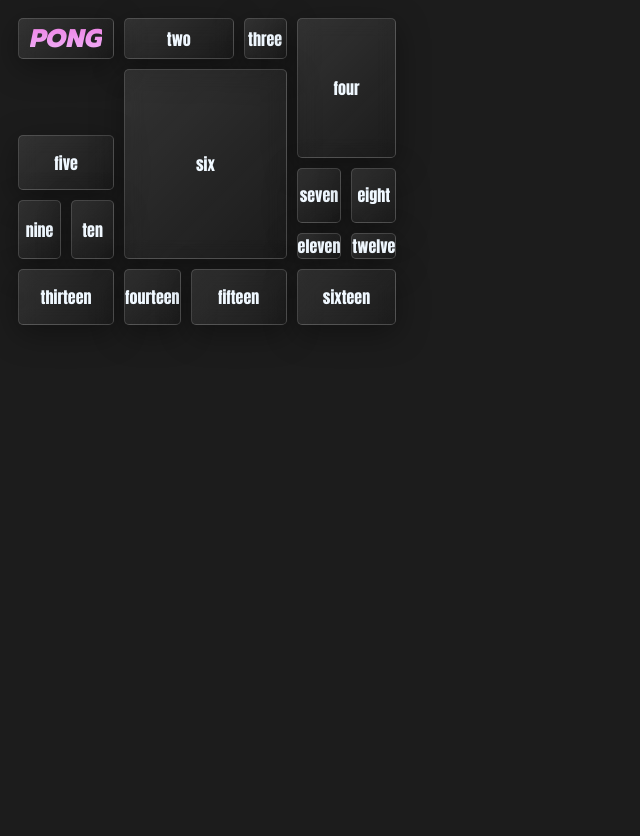
After one commit to titouanck/42-ft_transcendence, a Django app: template srcs/api/templates/bento.html in a window 1280 px wide. The commit adds this page. Shown: the whole page, without its empty margins (0-640 px from the left). Run offline with Django 4.2, Linux system fonts and the light colour scheme; the template is opened without the code that fills it, so the values that code supplies are empty; some libraries are stand-ins or nearby versions.

Commit message:
quelle honte

```diff
--- a/srcs/api/templates/base.html
+++ b/srcs/api/templates/base.html
@@ -4,9 +4,16 @@
 <head>
 	<meta charset="UTF-8">
 	<meta name="viewport" content="width=device-width, initial-scale=1.0">
-	<link rel="stylesheet" href="{% static 'main.css' %}">
-	<link href="https://cdn.jsdelivr.net/npm/bootstrap@5.3.3/dist/css/bootstrap.min.css" rel="stylesheet" integrity="sha384-QWTKZyjpPEjISv5WaRU9OFeRpok6YctnYmDr5pNlyT2bRjXh0JMhjY6hW+ALEwIH" crossorigin="anonymous">
+	<link rel="stylesheet" href="https://cdn.jsdelivr.net/gh/jgthms/minireset.css@master/minireset.min.css">
+	<link rel="stylesheet" href="{% static 'css/main.css' %}">
+	<link rel="stylesheet" href="{% static 'css/fonts/Plus-Jakarta-Sans.css' %}">
+	<link rel="stylesheet" href="{% static 'css/fonts/Prompt.css' %}">
+	<!-- <link href="https://cdn.jsdelivr.net/npm/bootstrap@5.3.3/dist/css/bootstrap.min.css" rel="stylesheet" integrity="sha384-QWTKZyjpPEjISv5WaRU9OFeRpok6YctnYmDr5pNlyT2bRjXh0JMhjY6hW+ALEwIH" crossorigin="anonymous"> -->
 	{% block head %}{% endblock %}
+	<link rel="preconnect" href="https://fonts.googleapis.com">
+	<link rel="preconnect" href="https://fonts.gstatic.com" crossorigin>
+	<link href="https://fonts.googleapis.com/css2?family=Prompt:ital,wght@0,100;0,200;0,300;0,400;0,500;0,600;0,700;0,800;0,900;1,100;1,200;1,300;1,400;1,500;1,600;1,700;1,800;1,900&display=swap" rel="stylesheet">
+	<link href="https://fonts.googleapis.com/css2?family=Plus+Jakarta+Sans:ital,wght@0,200..800;1,200..800&display=swap" rel="stylesheet">
 </head>
 <body>
 	{% block content %}
@@ -14,4 +21,5 @@
 </body>
 {% block end %}
 {% endblock %}
+<script src="{% static 'js/app.js' %}"></script>
 </html>
--- /dev/null
+++ b/srcs/api/templates/bento.html
@@ -0,0 +1,66 @@
+{% extends 'base.html' %}
+{% load static %}
+{% block head %}
+<title>BENTO</title>
+<link rel="stylesheet" href="{% static 'css/bento.css' %}">
+<script src="{% static 'js/bento.js' %}"></script>
+{% endblock %}
+
+{% block content %}
+<div class="wrapper">
+	<!-- <div class="top-left-one">
+		tl-one
+	</div>
+	<div class="grid glass top-left-two">
+		tl-two
+	</div> -->
+	<div class="grid glass one glass">
+		<p class="prompt-extrabold-italic gradient-text-pink block" id="logo-name">PONG</p>
+	</div>
+	<div class="grid glass two">
+		two
+	</div>
+	<div class="grid glass three">
+		three
+	</div>
+	<div class="grid glass four">
+		four
+	</div>
+	<div class="grid glass five">
+		five
+	</div>
+	<div class="grid glass six">
+		six
+	</div>
+	<div class="grid glass seven">
+		seven
+	</div>
+	<div class="grid glass eight">
+		eight
+	</div>
+	<div class="grid glass nine">
+		nine
+	</div>
+	<div class="grid glass ten">
+		ten
+	</div>
+	<div class="grid glass eleven">
+		eleven
+	</div>
+	<div class="grid glass twelve">
+		twelve
+	</div>
+	<div class="grid glass thirteen">
+		thirteen
+	</div>
+	<div class="grid glass fourteen">
+		fourteen
+	</div>
+	<div class="grid glass fifteen">
+		fifteen
+	</div>
+	<div class="grid glass sixteen">
+		sixteen
+	</div>
+</div>
+{% endblock %}
--- a/srcs/api/urls.py
+++ b/srcs/api/urls.py
@@ -21,4 +21,6 @@ from . import views
 urlpatterns = [
     path('', views.auth),
     path('auth', views.auth_page),
+    path('topbar', views.topbar),
+    path('bento', views.bento),
 ]
--- a/srcs/api/views.py
+++ b/srcs/api/views.py
@@ -101,3 +101,9 @@ def auth(request):
 
 def auth_page(request):
 	return render(request, 'auth.html')
+
+def topbar(request):
+	return render(request, 'topbar.html')
+
+def bento(request):
+	return render(request, 'bento.html')
--- /dev/null
+++ b/srcs/static/css/bento.css
@@ -0,0 +1,134 @@
+body {
+	background-color: #1c1c1c;
+	color: aliceblue;
+	text-align: center;
+	font-family: Impact, Haettenschweiler, 'Arial Narrow Bold', sans-serif;
+	/* padding-top: 10px; */
+}
+
+.wrapper {
+	padding: 10px;
+	display: grid;
+	height: 100vh;
+	width: 100vw;
+	grid-gap: 10px;
+	grid-template-columns: repeat(24, 1fr);
+	grid-template-rows: repeat(24, 1fr); ;
+}
+
+.glass{
+    background: linear-gradient(135deg, rgba(255, 255, 255, 0.1), rgba(255, 255, 255, 0));
+    backdrop-filter: blur(10px);
+    -webkit-backdrop-filter: blur(10px);
+    border-radius: 5px;
+    border:1px solid rgba(255, 255, 255, 0.18);
+    box-shadow: 0 8px 32px 0 rgba(0, 0, 0, 0.37);
+}
+
+.grid {
+	border-radius: 5px;
+	display: flex;
+	align-items: center;
+	justify-content: center;
+}
+
+.top-left-one {
+	z-index: 1;
+	grid-column: 1/5;
+	grid-row: 1/4;
+	background-color: blue;
+}
+
+.top-left-two {
+	visibility: hidden;
+	z-index: 2;
+	grid-column: 1/4;
+	grid-row: 1/3;
+	background-color: 232323;
+}
+
+.grid.one {
+	z-index: 3;
+	grid-column: 1/3;
+	grid-row: 1/2;
+	/* background-color: red; */
+}
+
+.grid.two {
+	grid-column: 3/5;
+	grid-row: 1;
+}
+
+.grid.third {
+	grid-column: 5/6;
+	grid-row: 1;
+}
+
+.grid.four {
+	grid-column: 6/8;
+	grid-row: 1/5;
+}
+
+.grid.five {
+	grid-column: 1/3;
+	grid-row: 4/6;
+}
+
+.grid.six {
+	grid-column: 3/6;
+	grid-row: 2/8;
+}
+
+.grid.seven {
+	grid-column: 6/7;
+	grid-row: 5/7;
+}
+
+.grid.eight {
+	grid-column: 7/8;
+	grid-row: 5/7;
+}
+
+.grid.nine {
+	grid-column: 1/2;
+	grid-row: 6/8;
+}
+
+.grid.ten {
+	grid-column: 2/3;
+	grid-row: 6/8;
+}
+
+.grid.eleven {
+	grid-column: 6/7;
+	grid-row: 7/8;
+}
+
+.grid.twelve {
+	grid-column: 7/8;
+	grid-row: 7/8;
+}
+
+.grid.thirteen {
+	grid-column: 1/3;
+	grid-row: 8/10;
+}
+
+.grid.fourteen {
+	grid-column: 3/4;
+	grid-row: 8/10;
+}
+
+.grid.fifteen {
+	grid-column: 4/6;
+	grid-row: 8/10;
+}
+
+.grid.sixteen {
+	grid-column: 6/8;
+	grid-row: 8/10;
+}
+
+.grid.one p {
+	font-size: 2vw;
+}
--- /dev/null
+++ b/srcs/static/css/fonts/Prompt.css
@@ -0,0 +1,107 @@
+.prompt-thin {
+	font-family: "Prompt", sans-serif;
+	font-weight: 100;
+	font-style: normal;
+}
+
+.prompt-extralight {
+	font-family: "Prompt", sans-serif;
+	font-weight: 200;
+	font-style: normal;
+}
+
+.prompt-light {
+	font-family: "Prompt", sans-serif;
+	font-weight: 300;
+	font-style: normal;
+}
+
+.prompt-regular {
+	font-family: "Prompt", sans-serif;
+	font-weight: 400;
+	font-style: normal;
+}
+
+.prompt-medium {
+	font-family: "Prompt", sans-serif;
+	font-weight: 500;
+	font-style: normal;
+}
+
+.prompt-semibold {
+	font-family: "Prompt", sans-serif;
+	font-weight: 600;
+	font-style: normal;
+}
+
+.prompt-bold {
+	font-family: "Prompt", sans-serif;
+	font-weight: 700;
+	font-style: normal;
+}
+
+.prompt-extrabold {
+	font-family: "Prompt", sans-serif;
+	font-weight: 800;
+	font-style: normal;
+}
+
+.prompt-black {
+	font-family: "Prompt", sans-serif;
+	font-weight: 900;
+	font-style: normal;
+}
+
+.prompt-thin-italic {
+	font-family: "Prompt", sans-serif;
+	font-weight: 100;
+	font-style: italic;
+}
+
+.prompt-extralight-italic {
+	font-family: "Prompt", sans-serif;
+	font-weight: 200;
+	font-style: italic;
+}
+
+.prompt-light-italic {
+	font-family: "Prompt", sans-serif;
+	font-weight: 300;
+	font-style: italic;
+}
+
+.prompt-regular-italic {
+	font-family: "Prompt", sans-serif;
+	font-weight: 400;
+	font-style: italic;
+}
+
+.prompt-medium-italic {
+	font-family: "Prompt", sans-serif;
+	font-weight: 500;
+	font-style: italic;
+}
+
+.prompt-semibold-italic {
+	font-family: "Prompt", sans-serif;
+	font-weight: 600;
+	font-style: italic;
+}
+
+.prompt-bold-italic {
+	font-family: "Prompt", sans-serif;
+	font-weight: 700;
+	font-style: italic;
+}
+
+.prompt-extrabold-italic {
+	font-family: "Prompt", sans-serif;
+	font-weight: 800;
+	font-style: italic;
+}
+
+.prompt-black-italic {
+	font-family: "Prompt", sans-serif;
+	font-weight: 900;
+	font-style: italic;
+}
--- /dev/null
+++ b/srcs/static/css/main.css
@@ -0,0 +1,52 @@
+:root {
+	--color-white: #f4f4f4;
+    --color-green: #c5f44d;
+    --color-green-g: linear-gradient(180deg,#e7fb59,#b4fd50);
+    --color-pink: #efb8fa;
+    --color-pink-g: linear-gradient(180deg,#ee7ae1,#f0b8fb);
+    --color-purple: #833adf;
+    --color-blue: #68e1ea;
+    --color-blue-g: linear-gradient(0deg,#69e0e9 -1.25%,#d1d3d4 101.25%);
+    --color-dark-blue: #0060ff;
+    --color-gold: #c28f2b;
+    --color-orange: #f77514;
+    --color-dark-grey: #383838;
+    --color-light-grey: #eaeaea;
+    --color-light-blue: #b5e1f4;
+	--color-42: rgb(0, 186, 188);
+}
+
+/* ************************************************************************** */
+
+p {
+	margin: 0;
+	padding: 0;
+}
+
+.block {
+	display: block;
+}
+
+.gradient-text-pink {
+    background-image: var(--color-pink-g);
+    -webkit-background-clip: text;
+    background-clip: text;
+    color: transparent;
+}
+
+/* ************************************************************************** */
+
+@keyframes rotateAnimation {
+    from {
+        transform: rotate(0deg);
+		transition-timing-function: ease-in-out;
+    }
+    to {
+        transform: rotate(360deg);
+		transition-timing-function: ease-in-out;
+    }
+}
+
+.rotateAnimation {
+	animation: rotateAnimation 1s;
+}
--- /dev/null
+++ b/srcs/static/js/app.js
@@ -0,0 +1,10 @@
+window.addEventListener('load', function () {
+	document.getElementById("logo-name").addEventListener("mouseover", function() {
+		this.classList.add("rotateAnimation");
+	});
+	document.getElementById("logo-name").addEventListener("mouseout", function() {
+        this.addEventListener("animationend", () => {
+            this.classList.remove("rotateAnimation");
+        });
+    });
+})
--- a/srcs/static/main.css
+++ /dev/null
@@ -1,3 +0,0 @@
-h1 {
-	background-color: violet;
-}
```
Also changed, not shown: srcs/api/templates/topbar.html (added, +26 -0 lines), srcs/static/css/fonts/Plus-Jakarta-Sans.css (added, +48 -0 lines), srcs/static/css/topbar.css (added, +74 -0 lines), srcs/static/js/topbar.js (added, +11 -0 lines), srcs/static/img/42.png (added).
